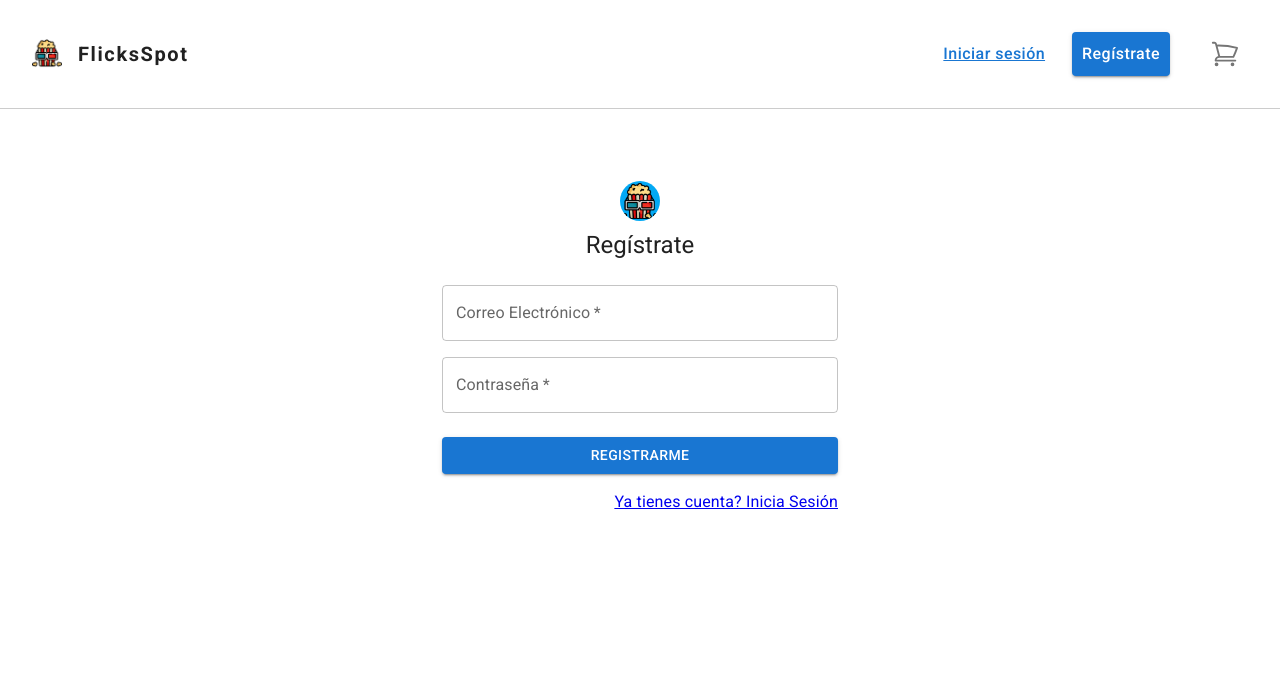
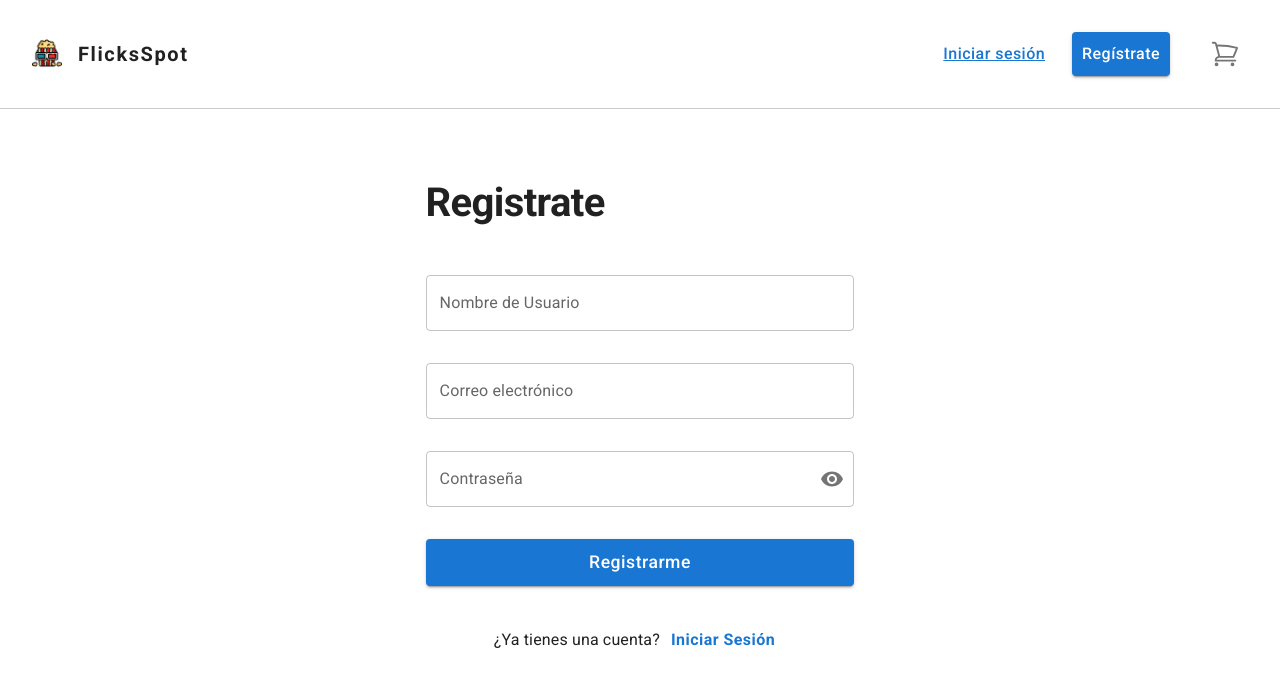
Before and after one commit to fas23/pilis-fswd-final-project, a React (Vite) app: page /register in a window 1280 px wide. Shown: the top 686 px of the page. Built offline with nearby package versions, Linux system fonts and the light colour scheme.

Commit message:
update register

```diff
--- a/src/routes/Login/Login.jsx
+++ b/src/routes/Login/Login.jsx
@@ -151,7 +151,7 @@ export function Login () {
           sx={{ textDecoration: 'underline', textTransform: 'initial', mx: 'auto', fontSize: '1rem' }}
           component={Link}
           disabled={isLoading}
-          to='/recover-password'
+          to='/recovery'
         >
           Olvidé mi contraseña
         </Button>
@@ -165,7 +165,7 @@ export function Login () {
             sx={{ textTransform: 'initial', fontWeight: '700', fontSize: '1rem' }}
             component={Link}
             disabled={isLoading}
-            to='/recover-password'
+            to='/register'
           >
             Regístrate
           </Button>
--- a/src/routes/Register/Register.jsx
+++ b/src/routes/Register/Register.jsx
@@ -1,89 +1,178 @@
-import Avatar from '@mui/material/Avatar'
-import Button from '@mui/material/Button'
-import TextField from '@mui/material/TextField'
-import { Link } from 'react-router-dom'
-import Grid from '@mui/material/Grid'
-import Box from '@mui/material/Box'
-import img from '../../assets/img/palomitas.png'
-import Typography from '@mui/material/Typography'
-import Container from '@mui/material/Container'
-import { createTheme, ThemeProvider } from '@mui/material/styles'
-import { lightBlue } from '@mui/material/colors'
+import * as yup from 'yup'
+import { Alert, Box, Button, Container, IconButton, InputAdornment, Snackbar, Stack, Typography } from '@mui/material'
+import { ControlledInput } from '../../components/ControlledInput'
+import { useForm } from 'react-hook-form'
+import { yupResolver } from '@hookform/resolvers/yup'
+import { useState } from 'react'
+import { Link, useNavigate } from 'react-router-dom'
+import { Visibility, VisibilityOff } from '@mui/icons-material'
+import { register } from '../../services/register'
+const registerSchema = yup.object({
+  email: yup.string()
+    .email('El correo electrónico no es válido')
+    .required('El correo electrónico es obligatorio')
+    .max(255, 'El correo electrónico no debe tener más de 255 caracteres')
+    .matches(
+      /^[A-Z0-9._%+-]+@[A-Z0-9.-]+\.[A-Z]{2,}$/i,
+      'El correo electrónico no es válido'
+    ),
+  password: yup.string()
+    .required('La contraseña es obligatoria'),
+  username: yup.string()
+    .required('El nombre de usuario es requerido')
+}).required()
 
-const defaultTheme = createTheme()
+const Register = () => {
+  const [showPassword, setShowPassword] = useState(false)
+  const [isLoading, setIsLoading] = useState(false)
+  const [alert, setAlert] = useState(null)
 
-export default function Register () {
-  const handleSubmit = (event) => {
+  const navigate = useNavigate()
+
+  const handleCloseAlert = () => {
+    setAlert({ ...alert, open: false })
+  }
+
+  const handleClickShowPassword = () => setShowPassword(show => !show)
+
+  const handleMouseDownPassword = (event) => {
     event.preventDefault()
-    const data = new FormData(event.currentTarget)
-    console.log({
-      email: data.get('email'),
-      password: data.get('password')
+  }
+  const { control, handleSubmit } = useForm({
+    resolver: yupResolver(registerSchema),
+    defaultValues: {
+      email: '',
+      password: ''
+    },
+    mode: 'onChange'
+  })
+
+  const onSubmit = data => {
+    console.log({ data })
+    setIsLoading(true)
+    register(data)
+      .then((data) => {
+        console.log({ data })
+        navigate('/login')
+      })
+      .catch(error => {
+        console.log({ error })
+        if (error.response.status === 403) {
+          setAlert({
+            open: true,
+            type: 'error',
+            message: 'Correo Electrónico en uso, ingrese un nuevo correo .'
+          })
+        } else {
+          setAlert({
+            open: true,
+            type: 'error',
+            message: 'Ups, hubo un error, intente de nuevo.'
           })
         }
-
+      })
+      .finally(() => {
+        setIsLoading(false)
+      })
+  }
   return (
-    <ThemeProvider theme={defaultTheme}>
-      <Container component='main' maxWidth='xs'>
-        <Box
+    <Container
       sx={{
-            marginTop: 8,
+        height: '70vh',
         display: 'flex',
-            flexDirection: 'column',
         alignItems: 'center'
       }}
     >
-          <Avatar sx={{ m: 1, bgcolor: lightBlue[500] }} src={img} />
-          <Typography component='h1' variant='h5'>
-            Regístrate
-          </Typography>
       <Box
         component='form'
-            noValidate
-            onSubmit={handleSubmit}
-            sx={{ mt: 3 }}
+        onSubmit={handleSubmit(onSubmit)}
+        sx={{
+          padding: '1rem',
+          display: 'flex',
+          flexDirection: 'column',
+          gap: '1rem',
+          mx: 'auto',
+          width: { xs: '90%', sm: '50%', lg: '40%' }
+        }}
       >
-            <Grid container spacing={2}>
-              <Grid item xs={12}>
-                <TextField
-                  required
-                  fullWidth
-                  id='email'
-                  label='Correo Electrónico'
+        <Typography
+          component='h1'
+          variant='h1'
+          sx={{ fontWeight: 'bold', mb: '2rem', fontSize: '40px' }}
+        >
+          Registrate
+        </Typography>
+        <ControlledInput
+          control={control}
+          label='Nombre de Usuario'
+          name='username'
+          sx={{ mb: '1rem' }}
+        />
+        <ControlledInput
+          control={control}
+          label='Correo electrónico'
           name='email'
-                  autoComplete='email'
+          sx={{ mb: '1rem' }}
         />
-              </Grid>
-              <Grid item xs={12}>
-                <TextField
-                  required
-                  fullWidth
+
+        <ControlledInput
+          control={control}
+          label='Contraseña'
           name='password'
-                  label='Contraseña'
-                  type='password'
-                  id='password'
-                  autoComplete='new-password'
+          type={showPassword ? 'text' : 'password'}
+          InputProps={{
+            endAdornment: (
+              <InputAdornment position='end'>
+                <IconButton
+                  aria-label='toggle password visibility'
+                  onClick={handleClickShowPassword}
+                  onMouseDown={handleMouseDownPassword}
+                  edge='end'
+                  type='button'
+                >
+                  {showPassword ? <VisibilityOff /> : <Visibility />}
+                </IconButton>
+              </InputAdornment>
+            )
+          }}
+          sx={{ mb: '1rem' }}
         />
-              </Grid>
-            </Grid>
         <Button
+          variant='contained'
+          size='large'
           type='submit'
-              fullWidth
-              variant='contained'
-              sx={{ mt: 3, mb: 2 }}
+          disabled={isLoading}
+          sx={{ textTransform: 'initial', width: '100%', mb: '1rem', fontSize: '1.1rem' }}
         >
-              Registrarme
+          {isLoading ? 'Cargando...' : 'Registrarme'}
         </Button>
-            <Grid container justifyContent='flex-end'>
-              <Grid item>
-                <Link to='/login' variant='body2'>
-                  Ya tienes cuenta? Inicia Sesión
-                </Link>
-              </Grid>
-            </Grid>
-          </Box>
+        <Stack direction='row' alignItems='center' sx={{ mx: 'auto' }}>
+          <Typography>
+            ¿Ya tienes una cuenta?
+          </Typography>
+          <Button
+            variant='text' size='large' type='button'
+            sx={{ textTransform: 'initial', fontWeight: '700', fontSize: '1rem' }}
+            component={Link}
+            disabled={isLoading}
+            to='/login'
+          >
+            Iniciar Sesión
+          </Button>
+        </Stack>
+        <Snackbar open={alert?.open}>
+          <Alert
+            onClose={handleCloseAlert}
+            severity={alert?.type}
+            sx={{ width: '100%' }}
+          >
+            {alert?.message}
+          </Alert>
+        </Snackbar>
       </Box>
     </Container>
-    </ThemeProvider>
+
   )
 }
+
+export default Register
--- /dev/null
+++ b/src/services/register.js
@@ -0,0 +1,8 @@
+import axios from './axios'
+const REGISTER_URL = '/api/v1/auth/signup'
+
+export const register = async (dataRegister) => {
+  const { data } = await axios.post(REGISTER_URL, dataRegister)
+
+  return data
+}
```
Lines whose indentation alone changed are shown as unchanged.
